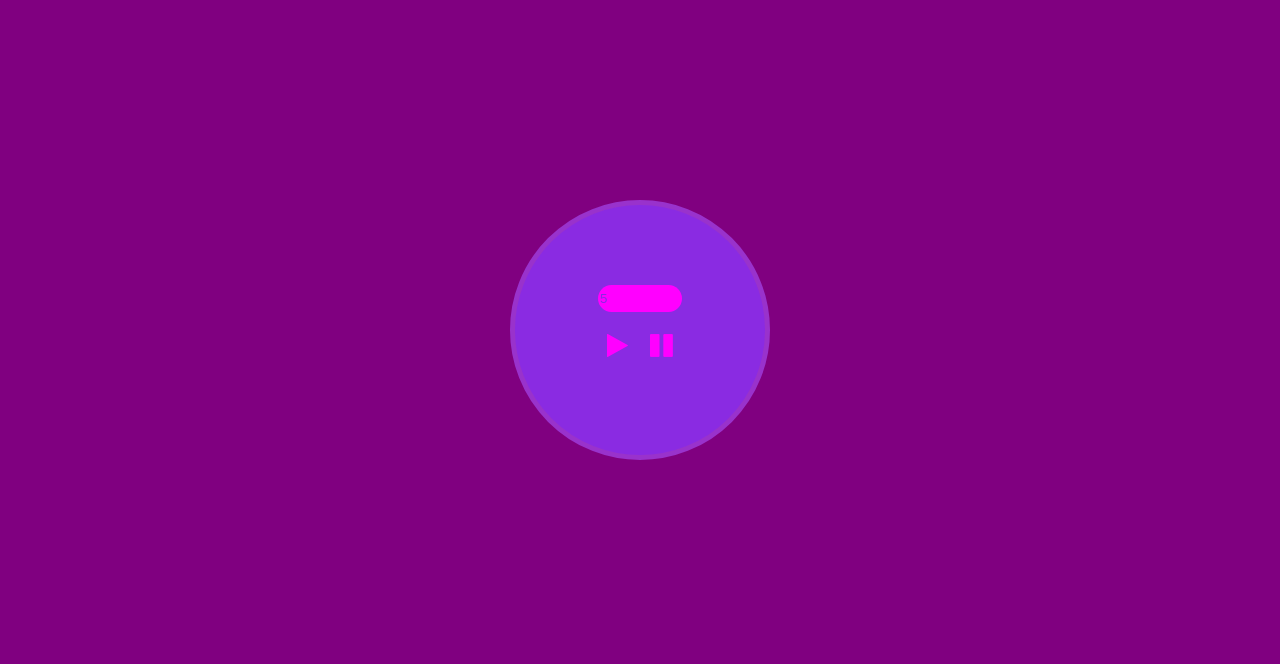
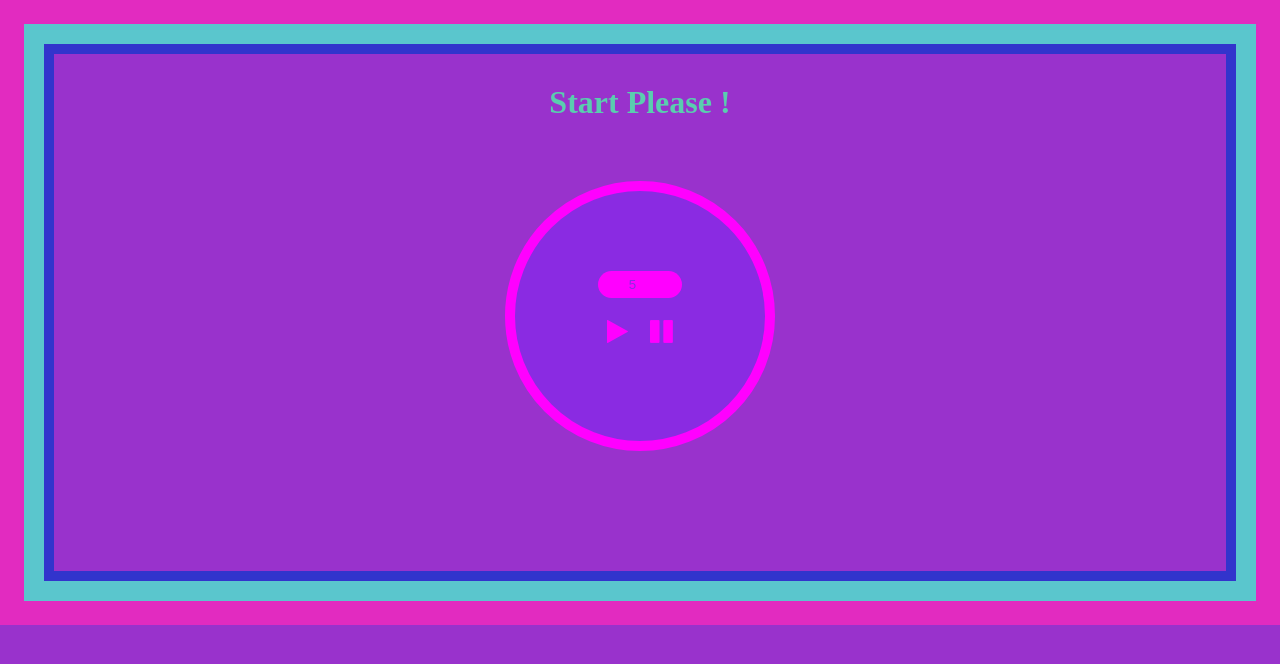
Before and after one commit to faiza203/Timer, a plain HTML site: page index.html in a window 1280 px wide. Drawn offline with Linux system fonts and the light colour scheme.

Commit message:
insert heading

```diff
--- a/index.html
+++ b/index.html
@@ -13,6 +13,9 @@
     <link rel="stylesheet" href="style.css" />
   </head>
   <body>
+    <div id="main">
+      <div id="secmain">
+         <h1 id="program">Start Please !</h1>
       <div id="class-timer">
           <div id="time">
           <input type="number" id="time-input" value="5"></input>
@@ -24,8 +27,10 @@
             <button id="pause-button" >
             <i class="fa fa-pause fa-2x"></i>
           </button>
-          </div>
+        </div>
+        </div>
       </div>
+    </div>
   </body>
   <script src="script.js"></script>
 </html>
--- a/script.js
+++ b/script.js
@@ -1,6 +1,7 @@
 const time = document.getElementById("time-input");
 const play = document.getElementById("play-button");
 const pause = document.getElementById("pause-button");
+const heading = document.getElementById("program");
 class Timer {
   constructor(durationInput, startButton, pauseButton) {
     this.durationInput = durationInput;
@@ -12,9 +13,11 @@ class Timer {
   start = () => {
     this.tick();
     this.interval = setInterval(this.tick, 1000);
+    heading.textContent = "I am running";
   };
   pause = () => {
     clearInterval(this.interval);
+    heading.textContent = "I am stopped";
   };
   tick = () => {
     const timeRemaining = parseFloat(this.durationInput.value);
@@ -22,7 +25,8 @@ class Timer {
     console.log(this.durationInput.value);
     if (this.durationInput.value <= 0) {
       this.pause();
+      heading.textContent = "I am completed";
     }
-  };
+  }
 }
 const timer = new Timer(time, play, pause);
--- a/style.css
+++ b/style.css
@@ -1,15 +1,29 @@
 body {
-  background-color: purple;
+  background-color: darkorchid;
+  border: 24px #e22bc0 solid;
+  margin: 0px;
+}
+#main {
+  border: 20px #5ac6cd solid;
+}
+#secmain {
+  border: 10px #3234cc solid;
+  padding-bottom: 120PX;
+}
+#program {
+  color: #5acdaf;
+  text-align: center;
+  margin-top: 30px;
 }
 #class-timer {
   height: 250px;
   width: 250px;
-  border: 5px solid darkorchid;
+  border: 10px solid magenta;
   border-radius: 100%;
   margin: auto;
   text-align: center;
   background-color: blueviolet;
-  margin-top: 200px;
+  margin-top: 60px;
 }
 #time {
   justify-content: center;
@@ -25,6 +39,7 @@ body {
   border: purple;
   color: blueviolet;
   background-color: magenta;
+  text-align: center;
 }
 #buttons {
   display: flex;
```
